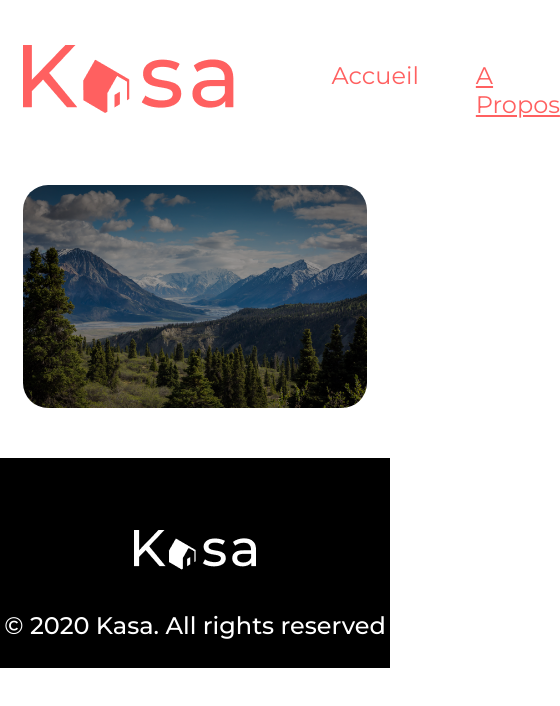
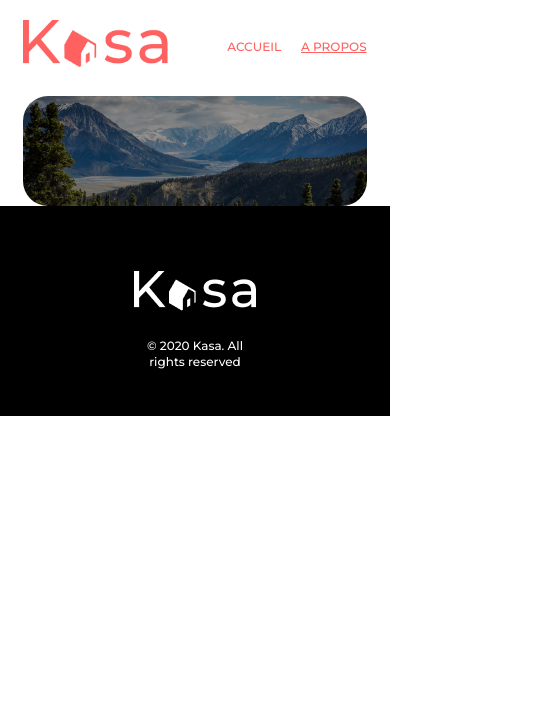
Before and after one commit to maliksynt/Kasa, a React (Vite) app: page /about in a window 390 px wide. Shown: the top 706 px of the page, 560 px wide, since content can reach past the window. Built offline with nearby package versions, Linux system fonts and the light colour scheme.

Commit message:
Error page and responsive

```diff
--- a/src/app.jsx
+++ b/src/app.jsx
@@ -12,8 +12,8 @@ export default function App() {
         <Routes>
           <Route path="/" element={<Home />} />
           <Route path="/about" element={<About />} />
+          <Route path="/housing" element={<Housing />} />
           <Route path="*" element={<Error />} />
-          <Route path="/housing" element={<Housing />} />
         </Routes>
       </div>
     </div>
--- a/src/components/Banner/banner.scss
+++ b/src/components/Banner/banner.scss
@@ -4,9 +4,8 @@
   justify-content: center;
   align-items: center;
   margin-top: 50px;
-}
 
-.banner__image {
+  &__image {
     width: 100%;
     height: 223px;
     object-fit: cover;
@@ -16,10 +15,31 @@
     filter: brightness(60%);
   }
 
-.banner__text {
+  &__text {
     position: absolute;
     z-index: 1;
     color: #fff;
     font-size: 48px;
     font-weight: 400;
+    width: 80%;
+    text-align: center;
   }
+}
+
+@media (max-width: 650px) {
+  .banner {
+    margin-top: 25px;
+
+    &__image {
+      height: 110px;
+    }
+
+    &__text {
+      font-size: 24px;
+      margin-left: 20px;
+      width: 220px;
+      text-align: left;
+      left: 10%;
+    }
+  }
+}
--- a/src/components/Cards/cards.scss
+++ b/src/components/Cards/cards.scss
@@ -59,3 +59,26 @@
     border-radius: 10px;
   }
 }
+
+@media (max-width: 850px) {
+  .containerCards {
+    background-color: #ffffff;
+    padding-top: 0px;
+    margin-top: 22px;
+    gap: 20px;
+
+    .card {
+      width: 100%;
+      height: 255px;
+      min-height: 255px;
+
+      .card__layer {
+        bottom: 259px;
+      }
+
+      &:hover {
+        transform: none;
+      }
+    }
+  }
+}
--- a/src/components/Footer/footer.jsx
+++ b/src/components/Footer/footer.jsx
@@ -4,8 +4,11 @@ import "./footer.scss";
 export default function Footer() {
   return (
     <footer className="footer">
-      <img src={logoKasaFooter} alt="" />
-      <p>© 2020 Kasa. All rights reserved</p>
+      <img className="footer__image" src={logoKasaFooter} alt="" />
+      <p className="footer__text">
+        © 2020 Kasa. All
+        <br className="hide" /> rights reserved
+      </p>
     </footer>
   );
 }
--- a/src/components/Footer/footer.scss
+++ b/src/components/Footer/footer.scss
@@ -9,15 +9,37 @@
   gap: 15px;
   margin-top: 50px;
 
-  img {
+  &__image {
     padding-top: 70px;
   }
 
-  p {
+  &__text {
     color: white;
     font-size: 24px;
     font-weight: 500;
     line-height: 34px;
     letter-spacing: 0em;
+
+    .hide {
+      display: none;
+    }
+  }
+
+  @media (max-width: 850px) {
+    margin-top: 0px;
+
+    &__image {
+      padding-top: 30px;
+    }
+
+    &__text {
+      font-size: 12px;
+      text-align: center;
+      line-height: 16px;
+
+      .hide {
+        display: block;
+      }
+    }
   }
 }
--- a/src/components/Header/header.scss
+++ b/src/components/Header/header.scss
@@ -6,8 +6,8 @@
   display: flex;
   flex-direction: row;
   justify-content: space-between;
+  align-items: center;
 }
-
 .header__nav ul {
   display: flex;
   flex-direction: row;
@@ -20,6 +20,7 @@
       text-decoration: none;
       color: $main-color;
       font-size: 1.5em;
+      font-weight: 500;
 
       &.active {
         text-decoration: underline;
@@ -27,3 +28,38 @@
     }
   }
 }
+
+@media (max-width: 950px) {
+  .header {
+    margin-top: 20px;
+
+    &__nav {
+      width: 100%;
+
+      ul {
+        flex-direction: row;
+        justify-content: flex-end;
+        gap: 20px;
+
+        li {
+          margin-left: 0;
+
+          a {
+            font-size: 12px;
+            text-transform: uppercase;
+            width: auto;
+            white-space: nowrap;
+          }
+        }
+      }
+    }
+
+    &__logo {
+      a {
+        img {
+          width: 145px;
+        }
+      }
+    }
+  }
+}
--- a/src/pages/Error/errorPage.jsx
+++ b/src/pages/Error/errorPage.jsx
@@ -1,13 +1,23 @@
-import { Fragment } from "react";
+// import { Fragment } from "react";
 import Header from "../../components/Header/header.jsx";
 import Footer from "../../components/Footer/footer.jsx";
+import "./errorPage.scss";
+import { Link } from "react-router-dom";
 
 export default function Error() {
   return (
-    <Fragment>
+    <>
       <Header />
-      <h1>ERROR</h1>
+      <main className="main">
+        <h1>404</h1>
+        <h2>
+          Oups! La page que <br className="hide" /> vous demandez n'existe pas.
+        </h2>
+        <Link to="/">
+          <p>Retourner à l'accueil</p>
+        </Link>
+      </main>
       <Footer />
-    </Fragment>
+    </>
   );
 }
--- /dev/null
+++ b/src/pages/Error/errorPage.scss
@@ -0,0 +1,55 @@
+@import "../../styles/variables.scss";
+
+.main {
+  display: flex;
+  flex-direction: column;
+  justify-content: center;
+  align-items: center;
+  color: $main-color;
+
+  h1 {
+    font-size: 288px;
+    font-weight: bold;
+
+    margin: 0;
+  }
+
+  h2 {
+    margin-top: 70px;
+    font-size: 36px;
+    font-weight: 500;
+
+    .hide {
+      display: none;
+    }
+  }
+
+  a {
+    p {
+      margin: 70px auto;
+      font-size: 18px;
+      font-weight: 500;
+    }
+
+    &:visited {
+      color: $main-color;
+    }
+  }
+
+  @media (max-width: 950px) {
+    h1 {
+      margin-top: 115px;
+      font-size: 96px;
+    }
+
+    h2 {
+      margin-top: 115px;
+      font-size: 18px;
+      text-align: center;
+
+      .hide {
+        display: block;
+      }
+    }
+  }
+}
```
Lines whose indentation alone changed are shown as unchanged.
